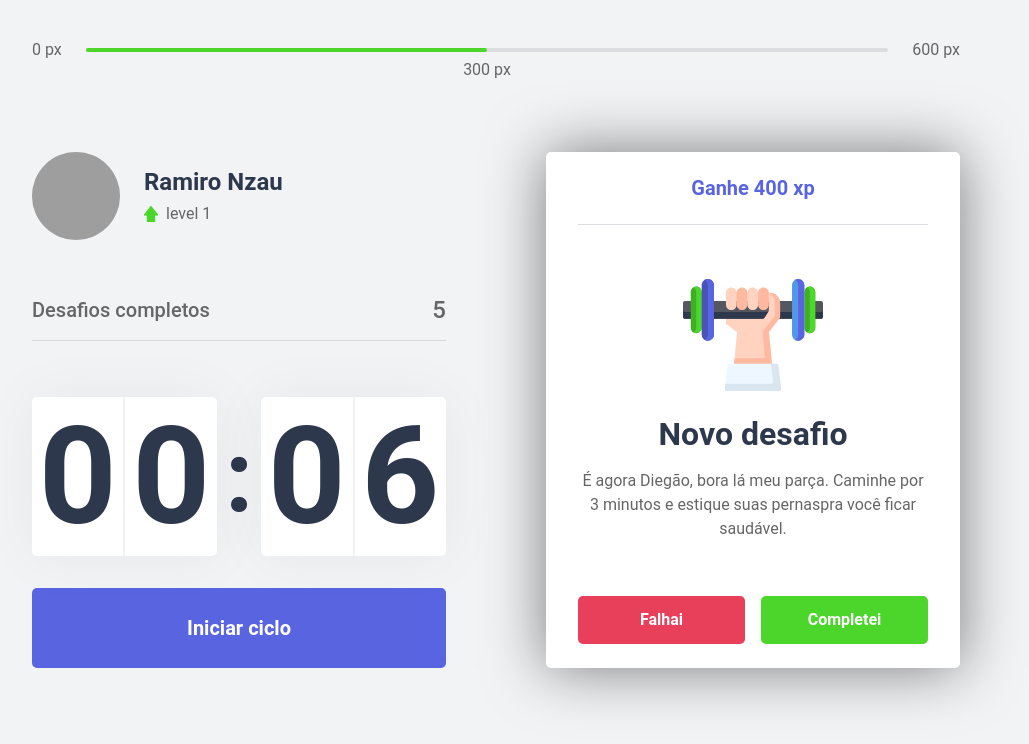
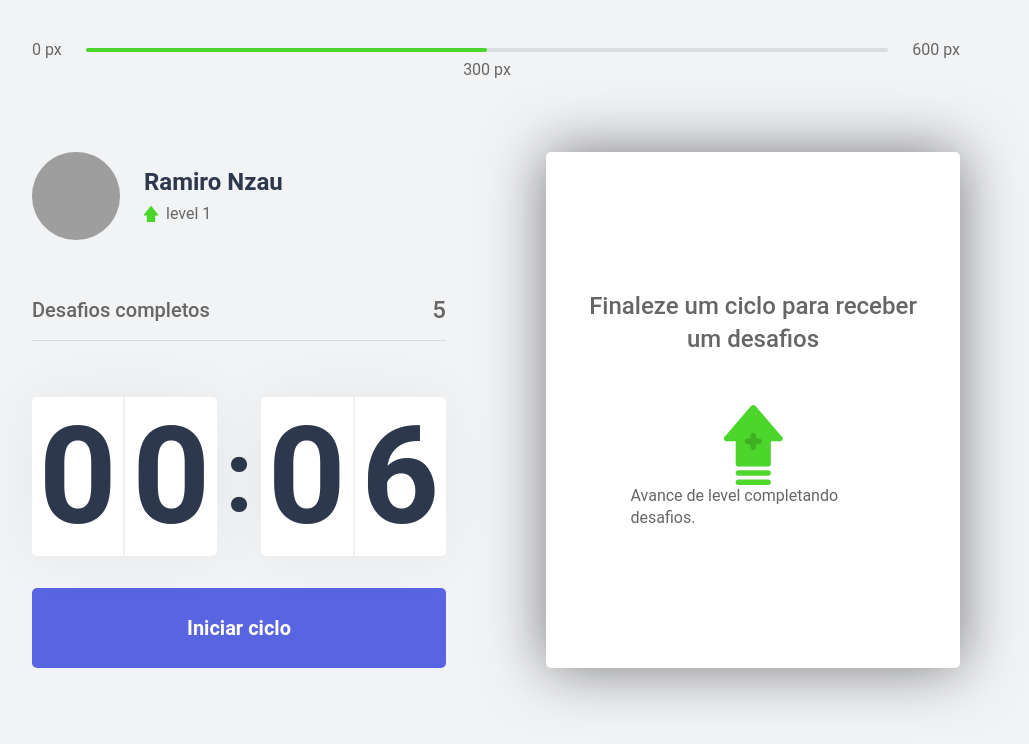
Before and after one commit to Ramiro-Rfn/Moveit, a Next.js app: page / in a window 1280 px wide. Shown: the top 744 px of the page, without its empty margins (144-1173 px from the left). Built offline with nearby package versions, Linux system fonts and the light colour scheme; grey boxes are pictures that could not be loaded.

Commit message:
terminando parte das funcionalidades do challengeBox

```diff
--- /dev/null
+++ b/challenges.json
@@ -0,0 +1,80 @@
+[
+    {
+        "type": "body",
+        "description": "Em pé, apóie-se em algum objeto fixo e estique uma das pernas para trás, forçando o alongamento da panturrilha.",
+        "amout": 860
+    },
+
+    {
+        "type": "body",
+        "description": " Puxe o joelho de encontro ao peito e segure por alguns segundos.",
+        "amout": 670
+    },
+
+    {
+        "type": "body",
+        "description": "Sentado, abra as pernas e tente encostas as palmas das mãos no chão.",
+        "amout": 740
+    },
+
+    {
+        "type": "body",
+        "description": "Cruze as pernas e desça com as mãos esticadas em direção ao chão. Repita o movimento com a outra perna na frente.",
+        "amout": 460
+    },
+
+    {
+        "type": "body",
+        "description": "Puxe seu pescoço com a ajuda da mão para a direita e para a esquerda, permanecendo na posição por alguns segundos.",
+        "amout": 660
+    },
+
+    {
+        "type": "body",
+        "description": " Gire os ombros normalmente em movimentos circulares para finalizar a série.",
+        "amout": 550
+    },
+
+    {
+        "type": "body",
+        "description": "Coloque o braço dobrado por trás da cabeça, puxando para baixo com a outra mão.",
+        "amout": 600
+    },
+
+    {
+        "type": "body",
+        "description": "Estique seu braço contra o peito e puxe-o utilizando o outro braço.",
+        "amout": 700
+    },
+
+    {
+        "type": "body",
+        "description": "Estique um de seus braços com a mas com a palma da mão virada para baixo. e puxe os dedos para baixo.",
+        "amout": 500
+    },
+
+    {
+        "type": "eye",
+        "description": "Com os polegares, massagea a área abaixo das sobrancelhas por 15s.",
+        "amout": 450
+    },
+
+    {
+        "type": "eye",
+        "description": "Em algum ambiente aberto, olho o mais longe possível nas 4 dereções por 3s. Mecha as pernas",
+        "amout": 750
+    },
+
+    {
+        "type": "eye",
+        "description": "Sentado feiche os olhos e cubra-os com as palmas das mãos por 2min.",
+        "amout": 490
+    },
+
+    {
+        "type": "body",
+        "description": "Dobre uma das pernas, puxando-a pela ponta do pé e mantendo a posição durante alguns segundos.",
+        "amout": 450
+    }
+
+]
--- a/src/components/ChallengeBox.tsx
+++ b/src/components/ChallengeBox.tsx
@@ -1,26 +1,32 @@
+import { useContext } from 'react';
+import { ChallengesContext } from '../contexts/ChallengesContexts';
+
 import styles from '../styles/components/ChallengeBox.module.css';
 
 export function ChallengeBox(){
-    const hasActiveChallenge = true;
+    const { challengeActive, resetChallenge } = useContext(ChallengesContext)
+
     return(
         <div className={styles.challengeBoxContainer}>
-            {hasActiveChallenge ?
+            {challengeActive ?
             (
                 <div className={styles.challengeActive}>
-                    <header>Ganhe 400 xp</header>
+                    <header>Ganhe {challengeActive.amout} xp</header>
 
                     <main>
-                        <img src="icons/body.svg" alt="bodt" />
+                        <img src={`icons/${challengeActive.type}.svg` } alt={challengeActive.type} />
 
                         <strong>Novo desafio</strong>
 
-                        <p>É agora Diegão, bora lá meu parça.
-                            Caminhe por 3 minutos e estique suas pernaspra você ficar saudável.
-                        </p>
+                        <p>{challengeActive.description}</p>
                     </main>
 
                     <footer>
-                        <button type="button" className={styles.challengeFailButton}>
+                        <button
+                            type="button"
+                            className={styles.challengeFailButton}
+                            onClick={resetChallenge}
+                        >
                             Falhai
                         </button>
 
--- a/src/components/CountDown.tsx
+++ b/src/components/CountDown.tsx
@@ -1,9 +1,13 @@
-import { useEffect, useState } from 'react';
+import { useContext, useEffect, useState } from 'react';
 import styles from '../styles/components/CountDown.module.css';
+
+import { ChallengesContext } from '../contexts/ChallengesContexts';
 
 let countDownTimeout: NodeJS.Timeout;
 
 export function CountDown(){
+    const { startNewChallenge } = useContext(ChallengesContext)
+
     const [time, setTime] = useState(0.1 * 60);
     const [isActive, setIsActive] = useState(false);
     const [hasFinished, setHasFinished] = useState(false);
@@ -31,7 +35,8 @@ export function CountDown(){
             }, 1000)
         }else if(isActive && time === 0){
             setHasFinished(true);
-            setIsActive(false)
+            setIsActive(false);
+            startNewChallenge();
         }
     }, [isActive, time])
 
@@ -56,6 +61,7 @@ export function CountDown(){
                     className={styles.countDownButton}
                 >
                     Ciclo encerrado
+                    <img src="icons/check_circle.svg" alt="check circle" />
                 </button>
                 ): (
                     <>
--- /dev/null
+++ b/src/contexts/ChallengesContexts.tsx
@@ -0,0 +1,66 @@
+import { createContext, ReactNode, useState } from 'react';
+import challenges from '../../challenges.json';
+
+
+interface ChallengesProviderProps{
+    children: ReactNode;
+}
+
+interface Challenge {
+    type: 'body' | 'eye';
+    description: string;
+    amout: number;
+}
+
+interface ChallengeContextData{
+    level: number;
+    currentExperience: number;
+    challengeActive: Challenge;
+    challengeCompleted: number;
+    levelUp: () => void;
+    startNewChallenge: () => void;
+    resetChallenge: () => void;
+}
+
+export const ChallengesContext = createContext({} as ChallengeContextData);
+
+
+export function ChalllengesProvider({children}: ChallengesProviderProps){
+    const [level, setLevel] = useState(1);
+    const [currentExperience, setCurrentExperience] = useState(0);
+    const [challengeCompleted, setChallengeCompleted] = useState(0);
+
+    const [challengeActive, setChallengeActive] = useState(null);
+
+    function levelUp(){
+        setLevel(level +1);
+    };
+
+    function startNewChallenge(){
+        const challengeIndex = Math.floor(Math.random() * challenges.length);
+
+        const challenge = challenges[challengeIndex];
+
+        setChallengeActive(challenge)
+    }
+
+    function resetChallenge(){
+        setChallengeActive(null);
+    }
+
+    return(
+        <ChallengesContext.Provider
+            value={{
+                level,
+                currentExperience,
+                challengeCompleted,
+                levelUp,
+                challengeActive,
+                startNewChallenge,
+                resetChallenge
+            }}
+            >
+            {children}
+        </ChallengesContext.Provider>
+    )
+}
--- a/src/pages/_app.tsx
+++ b/src/pages/_app.tsx
@@ -1,7 +1,13 @@
+import { ChalllengesProvider } from '../contexts/ChallengesContexts'
 import '../styles/globals.css'
 
 function MyApp({ Component, pageProps }) {
-  return <Component {...pageProps} />
+
+  return (
+    <ChalllengesProvider>
+        <Component {...pageProps} />
+    </ChalllengesProvider>
+  )
 }
 
 export default MyApp
```
Also changed, not shown: public/icons/check_circle.svg (added).
